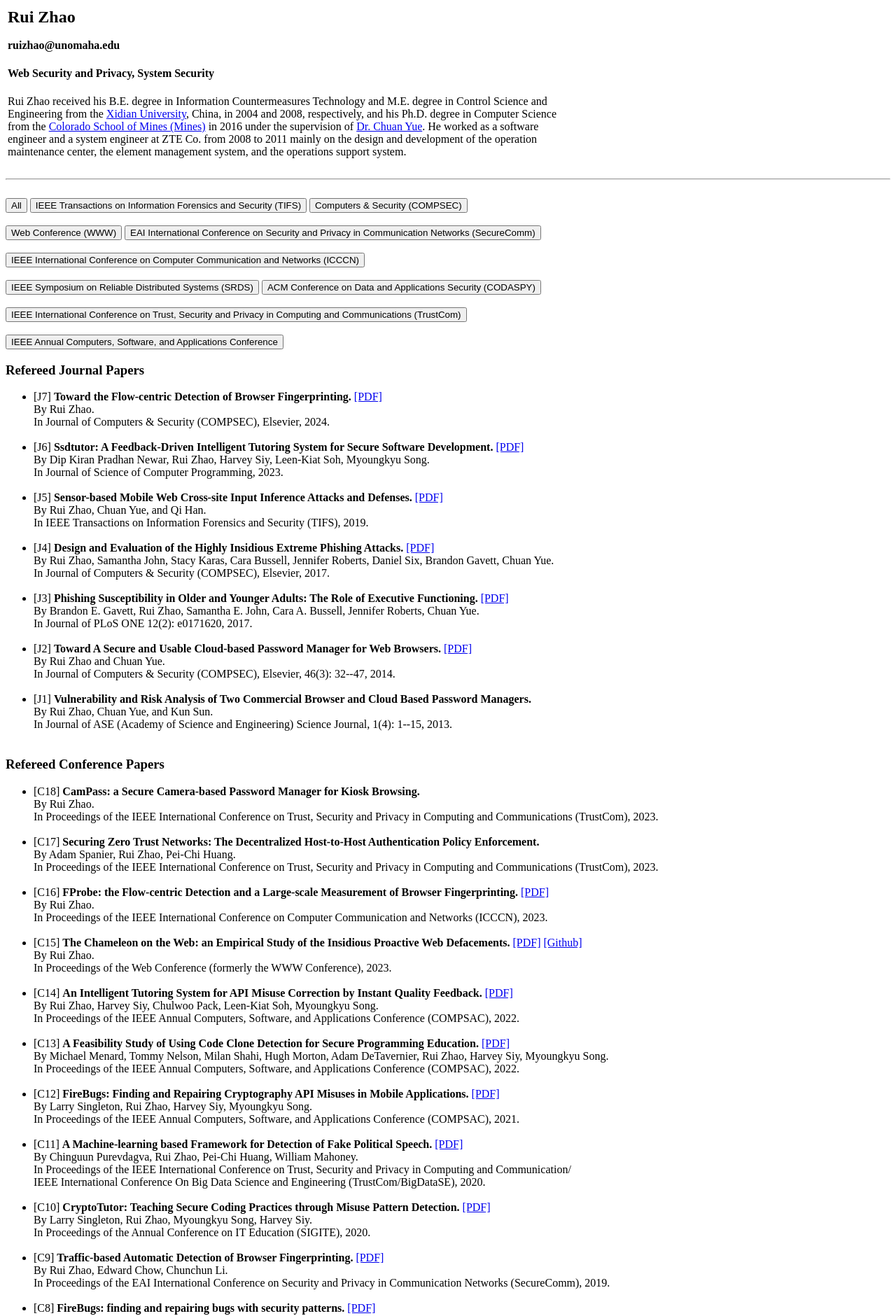
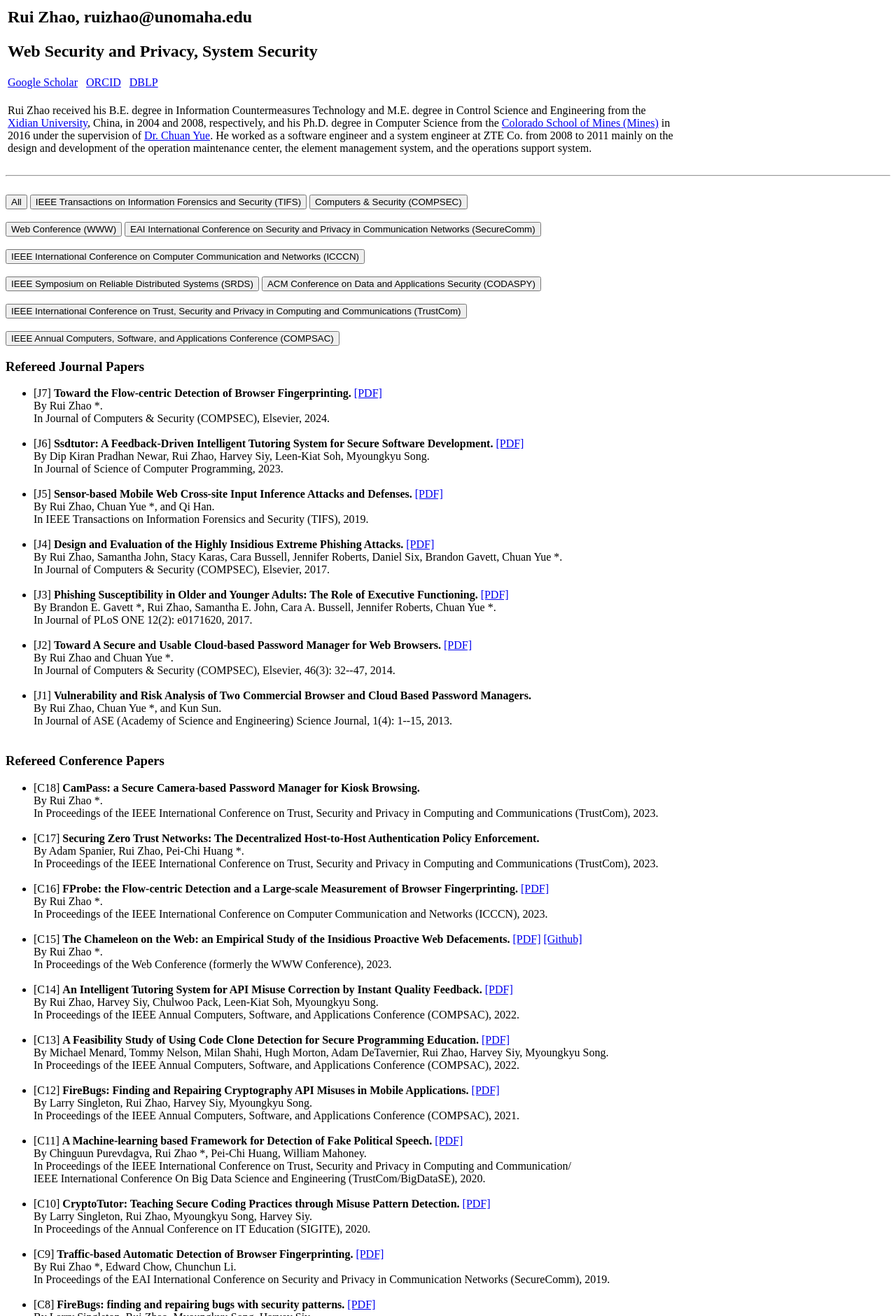
Before and after one commit to rzhao-sec/rzhao-sec.github.io, a plain HTML site: page index.html in a window 1280 px wide. Shown: the top 1880 px of the page at 70% size. Drawn offline with Linux system fonts and the light colour scheme.

Commit message:
Update index.html

```diff
--- a/index.html
+++ b/index.html
@@ -5,20 +5,24 @@
 <META name="keywords" content="Rui Zhao">
 <TITLE>Rui Zhao</TITLE>
 </HEAD>
-
 <BODY>
-<TABLE border="0" width="800">
+<TABLE border="0" width="960">
 <TR>
-<TD width="70%">
-<b><font size="5">Rui Zhao</font></b>
-<br><br>
-<b><font size="3">ruizhao@unomaha.edu</font></b>
+<TD>
+<b><font size="5">Rui Zhao, ruizhao@unomaha.edu</font></b>
 <br><br>
 </TD>
 </TR>
 <TR>
 <TD>
-<b><font size="3">Web Security and Privacy, System Security</font></b><br><br>
+<b><font size="5">Web Security and Privacy, System Security</font></b><br><br>
+</TD>
+</TR>
+<TR>
+<TD>
+<A HREF="https://scholar.google.com/citations?user=pECklRAAAAAJ&hl=en&oi=ao">Google Scholar</A>&nbsp;&nbsp;
+<A HREF="https://orcid.org/0000-0001-8292-8483">ORCID</A>&nbsp;&nbsp;
+<A HREF="https://dblp.org/pid/26/2578-5.html">DBLP</A><br><br>
 </TD>
 </TR>
 <TR>
@@ -34,8 +38,7 @@ function filter(tagname) {
     if (tagname == "ALL") {
       lis[i].style.display = '';
     } else {
-      var tag = lis[i].getAttribute("tag");
-      if (tagname == tag)
+      if (tagname == lis[i].getAttribute("tag"))
         lis[i].style.display = '';
       else
         lis[i].style.display = 'none';
@@ -55,11 +58,11 @@ function filter(tagname) {
 <input type="button" onclick="filter('SRDS')" value="IEEE Symposium on Reliable Distributed Systems (SRDS)"/>
 <input type="button" onclick="filter('CODASPY')" value="ACM Conference on Data and Applications Security (CODASPY)"/><br><br>
 <input type="button" onclick="filter('TrustCom')" value="IEEE International Conference on Trust, Security and Privacy in Computing and Communications (TrustCom)"/><br><br>
-<input type="button" onclick="filter('COMPSAC')" value="IEEE Annual Computers, Software, and Applications Conference"/>
+<input type="button" onclick="filter('COMPSAC')" value="IEEE Annual Computers, Software, and Applications Conference (COMPSAC)"/>
 <H3>Refereed Journal Papers</H3>
 <UL>
   <LI tag="COMPSEC">[J7] <b>Toward the Flow-centric Detection of Browser Fingerprinting.</b> <A HREF="https://www.sciencedirect.com/science/article/pii/S0167404823005515">[PDF]</A><br>
-  By Rui Zhao.<br>
+  By Rui Zhao *.<br>
   In Journal of Computers & Security (COMPSEC), Elsevier, 2024.<br><br>
 
   <LI>[J6] <b>Ssdtutor: A Feedback-Driven Intelligent Tutoring System for Secure Software Development.</b> <A HREF="https://www.sciencedirect.com/science/article/pii/S0167642323000151">[PDF]</A><br>
@@ -67,41 +70,41 @@ function filter(tagname) {
   In Journal of Science of Computer Programming, 2023.<br><br>
 
   <LI tag="TIFS">[J5] <b>Sensor-based Mobile Web Cross-site Input Inference Attacks and Defenses.</b> <A HREF="https://ieeexplore.ieee.org/abstract/document/8371301">[PDF]</A><br>
-  By Rui Zhao, Chuan Yue, and Qi Han.<br>
+  By Rui Zhao, Chuan Yue *, and Qi Han.<br>
   In IEEE Transactions on Information Forensics and Security (TIFS), 2019.<br><br>
 
   <LI tag="COMPSEC">[J4] <b>Design and Evaluation of the Highly Insidious Extreme Phishing Attacks.</b> <A HREF="https://www.sciencedirect.com/science/article/pii/S0167404817301633">[PDF]</A><br>
-  By Rui Zhao, Samantha John, Stacy Karas, Cara Bussell, Jennifer Roberts, Daniel Six, Brandon Gavett, Chuan Yue.<br>
+  By Rui Zhao, Samantha John, Stacy Karas, Cara Bussell, Jennifer Roberts, Daniel Six, Brandon Gavett, Chuan Yue *.<br>
   In Journal of Computers & Security (COMPSEC), Elsevier, 2017.<br><br>
 
   <LI>[J3] <b>Phishing Susceptibility in Older and Younger Adults: The Role of Executive Functioning.</b> <A HREF="https://journals.plos.org/plosone/article?id=10.1371/journal.pone.0171620">[PDF]</A><br>
-  By Brandon E. Gavett, Rui Zhao, Samantha E. John, Cara A. Bussell, Jennifer Roberts, Chuan Yue.<br>
+  By Brandon E. Gavett *, Rui Zhao, Samantha E. John, Cara A. Bussell, Jennifer Roberts, Chuan Yue *.<br>
   In Journal of PLoS ONE 12(2): e0171620, 2017.<br><br>
 
   <LI tag="COMPSEC">[J2] <b>Toward A Secure and Usable Cloud-based Password Manager for Web Browsers.</b> <A HREF="https://www.sciencedirect.com/science/article/pii/S0167404814001059">[PDF]</A><br>
-  By Rui Zhao and Chuan Yue.<br>
+  By Rui Zhao and Chuan Yue *.<br>
   In Journal of Computers & Security (COMPSEC), Elsevier, 46(3): 32--47, 2014.<br><br>
 
   <LI>[J1] <b>Vulnerability and Risk Analysis of Two Commercial Browser and Cloud Based Password Managers.</b><br>
-  By Rui Zhao, Chuan Yue, and Kun Sun.<br>
+  By Rui Zhao, Chuan Yue *, and Kun Sun.<br>
   In Journal of ASE (Academy of Science and Engineering) Science Journal, 1(4): 1--15, 2013.<br><br>
 </UL>
 <H3>Refereed Conference Papers</H3>
 <UL>
   <LI tag="TrustCom">[C18] <b>CamPass: a Secure Camera-based Password Manager for Kiosk Browsing.</b><br>
-  By Rui Zhao.<br>
+  By Rui Zhao *.<br>
   In Proceedings of the IEEE International Conference on Trust, Security and Privacy in Computing and Communications (TrustCom), 2023.<br><br>
 
   <LI tag="TrustCom">[C17] <b>Securing Zero Trust Networks: The Decentralized Host-to-Host Authentication Policy Enforcement.</b><br>
-  By Adam Spanier, Rui Zhao, Pei-Chi Huang.<br>
+  By Adam Spanier, Rui Zhao, Pei-Chi Huang *.<br>
   In Proceedings of the IEEE International Conference on Trust, Security and Privacy in Computing and Communications (TrustCom), 2023.<br><br>
 
   <LI tag="ICCCN">[C16] <b>FProbe: the Flow-centric Detection and a Large-scale Measurement of Browser Fingerprinting.</b> <A HREF="https://ieeexplore.ieee.org/abstract/document/10230168">[PDF]</A><br>
-  By Rui Zhao.<br>
+  By Rui Zhao *.<br>
   In Proceedings of the IEEE International Conference on Computer Communication and Networks (ICCCN), 2023.<br><br>
 
   <LI tag="WWW">[C15] <b>The Chameleon on the Web: an Empirical Study of the Insidious Proactive Web Defacements.</b> <A HREF="https://dl.acm.org/doi/abs/10.1145/3543507.3583377">[PDF]</A> <A HREF="https://github.com/rzhao-sec/PACTOR">[Github]</A><br>
-  By Rui Zhao.<br>
+  By Rui Zhao *.<br>
   In Proceedings of the Web Conference (formerly the WWW Conference), 2023.<br><br>
 
   <LI tag="COMPSAC">[C14] <b>An Intelligent Tutoring System for API Misuse Correction by Instant Quality Feedback.</b> <A HREF="https://ieeexplore.ieee.org/abstract/document/9842478">[PDF]</A><br>
@@ -117,7 +120,7 @@ function filter(tagname) {
   In Proceedings of the IEEE Annual Computers, Software, and Applications Conference (COMPSAC), 2021.<br><br>
 
   <LI tag="TrustCom">[C11] <b>A Machine-learning based Framework for Detection of Fake Political Speech.</b> <A HREF="https://ieeexplore.ieee.org/abstract/document/9343368">[PDF]</A><br>
-  By Chinguun Purevdagva, Rui Zhao, Pei-Chi Huang, William Mahoney.<br>
+  By Chinguun Purevdagva, Rui Zhao *, Pei-Chi Huang, William Mahoney.<br>
   In Proceedings of the IEEE International Conference on Trust, Security and Privacy in Computing and Communication/<br>IEEE International Conference On Big Data Science and Engineering (TrustCom/BigDataSE), 2020.<br><br>
 
   <LI>[C10] <b>CryptoTutor: Teaching Secure Coding Practices through Misuse Pattern Detection.</b> <A HREF="https://dl.acm.org/doi/abs/10.1145/3368308.3415419">[PDF]</A><br>
@@ -125,7 +128,7 @@ function filter(tagname) {
   In Proceedings of the Annual Conference on IT Education (SIGITE), 2020.<br><br>
 
   <LI tag="SecureComm">[C9] <b>Traffic-based Automatic Detection of Browser Fingerprinting.</b> <A HREF="https://link.springer.com/chapter/10.1007/978-3-030-37228-6_18">[PDF]</A><br>
-  By Rui Zhao, Edward Chow, Chunchun Li.<br>
+  By Rui Zhao *, Edward Chow, Chunchun Li.<br>
   In Proceedings of the EAI International Conference on Security and Privacy in Communication Networks (SecureComm), 2019.<br><br>
 
   <LI>[C8] <b>FireBugs: finding and repairing bugs with security patterns.</b> <A HREF="https://ieeexplore.ieee.org/abstract/document/8817034">[PDF]</A><br>
@@ -133,33 +136,33 @@ function filter(tagname) {
   In Proceedings of the IEEE/ACM International Conference on Mobile Software Engineering and Systems (MobileSoft), 2019.<br><br>
 
   <LI tag="TrustCom">[C7] <b>Effective Mobile Web User Fingerprinting via Motion Sensors.</b> <A HREF="https://ieeexplore.ieee.org/abstract/document/8456063">[PDF]</A><br>
-  By Zhiju Yang, Rui Zhao, and Chuan Yue.<br>
+  By Zhiju Yang, Rui Zhao, and Chuan Yue *.<br>
   In Proceedings of the IEEE International Conference on Trust, Security and Privacy in Computing and Communications (TrustCom), 2018.<br><br>
 
   <LI tag="SecureComm">[C6] <b>Cross-site Input Inference Attacks on Mobile Web Users.</b> <A HREF="https://link.springer.com/chapter/10.1007/978-3-319-78813-5_32">[PDF]</A><br>
-  By Rui Zhao, Chuan Yue, and Qi Han.<br>
+  By Rui Zhao, Chuan Yue *, and Qi Han.<br>
   In Proceedings of the EAI International Conference on Security and Privacy in Communication Networks (SecureComm), 2017.<br><br>
 
   <LI tag="ICCCN">[C5] <b>The Highly Insidious Extreme Phishing Attacks.</b> <A HREF="https://ieeexplore.ieee.org/abstract/document/7568582">[PDF]</A><br>
-  By Rui Zhao, Samantha John, Stacy Karas, Cara Bussell, Jennifer Roberts, Daniel Six, Brandon Gavett, and Chuan Yue.<br>
+  By Rui Zhao, Samantha John, Stacy Karas, Cara Bussell, Jennifer Roberts, Daniel Six, Brandon Gavett, and Chuan Yue *.<br>
   In Proceedings of the IEEE International Conference on Computer Communication and Networks (ICCCN), 2016.<br><br>
 
   <LI tag="SRDS">[C4] <b>SafeSky: A Secure Cloud Storage Middleware for End-user Applications.</b> <A HREF="https://ieeexplore.ieee.org/abstract/document/7371564">[PDF]</A><br>
-  By Rui Zhao, Chuan Yue, Byungchul Tak, and Chunqiang Tang.<br>
+  By Rui Zhao, Chuan Yue *, Byungchul Tak, and Chunqiang Tang.<br>
   In Proceedings of the IEEE Symposium on Reliable Distributed Systems (SRDS), 2015.<br><br>
 
   <LI tag="WWW">[C3] <b>Automatic Detection of Information Leakage Vulnerabilities in Browser Extensions.</b> <A HREF="https://dl.acm.org/doi/abs/10.1145/2736277.2741134">[PDF]</A><br>
-  By Rui Zhao, Chuan Yue, and Qing Yi.<br>
+  By Rui Zhao, Chuan Yue *, and Qing Yi.<br>
   In Proceedings of the International World Wide Web Conference (WWW), 2015.<br><br>
 
   <LI>[C2] <b>A Security Analysis of Two Commercial Browser and Cloud Based Password Managers.</b> <A HREF="https://ieeexplore.ieee.org/abstract/document/6693367">[PDF]</A><br>
-  By Rui Zhao, Chuan Yue, and Kun Sun.<br>
+  By Rui Zhao, Chuan Yue *, and Kun Sun.<br>
   In Proceedings of the ASE/IEEE International Conference on Social Computing (SocialCom), 2013.<br><br>
 
   <LI tag="CODASPY">[C1] <b>All Your Browser-saved Passwords Could Belong to Us: a Security Analysis and a Cloud-based New Design.</b> <A HREF="https://dl.acm.org/doi/abs/10.1145/2435349.2435397">[PDF]</A><br>
-  By Rui Zhao and Chuan Yue.<br>
+  By Rui Zhao and Chuan Yue *.<br>
   In Proceedings of the ACM Conference on Data and Applications Security (CODASPY), 2013.<br><br>
 </UL>
-
+* Corresponding author
 </BODY>
 </HTML>
```
